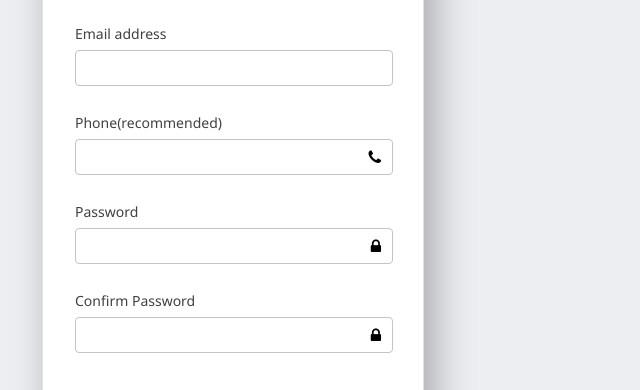
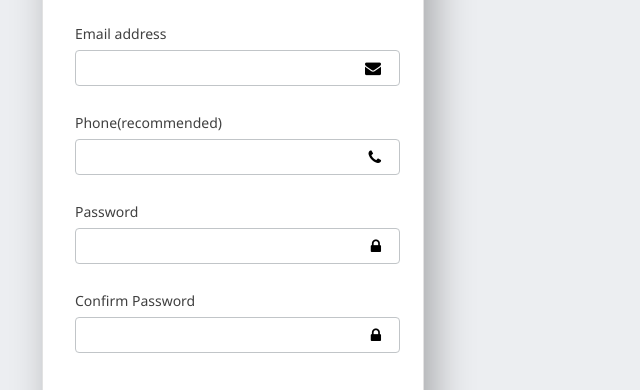
Before and after one commit to konyan/-HTML-FORMS, a plain HTML site: page index.html in a window 1280 px wide. Shown: the part 303-693 px from the top of the page, 407-1047 px from the left. Drawn offline with Linux system fonts and the light colour scheme.

Commit message:
simple design issues with form and icons resolved

```diff
--- a/css/form.css
+++ b/css/form.css
@@ -36,9 +36,12 @@
 }
 
 /* FORM ELEMET START HERE, */
-
 .my_form {
   padding: 0px 32px 8px 32px;
+}
+
+.my_form input {
+    padding: 0px 2px 0px 5px;
 }
 
 .my_fieldset {
--- a/css/header.css
+++ b/css/header.css
@@ -1,4 +1,4 @@
-@import "./form.css";
+  @import "./form.css";
 @import "./footer.css";
 
 * {
--- a/index.html
+++ b/index.html
@@ -58,6 +58,8 @@
 						<label for="email" class="my_label">Email address</label>
 
 						<div>
+							<i class="fa fa-envelope my_icon"></i>
+
 							<input id="email" class="my_email my_input" placeholder="" type="email" aria-required="true"
 								required="required" autocomplete="off">
 						</div>
@@ -70,7 +72,7 @@
 						<div>
 							<i class="fa fa-phone my_icon"></i>
 
-							<input id="phone" class="my_email my_input" placeholder="" type="number"
+							<input id="phone" class="my_email my_input" placeholder="" type="text"
 								aria-required="true" required="required" autocomplete="off">
 						</div>
 
```
